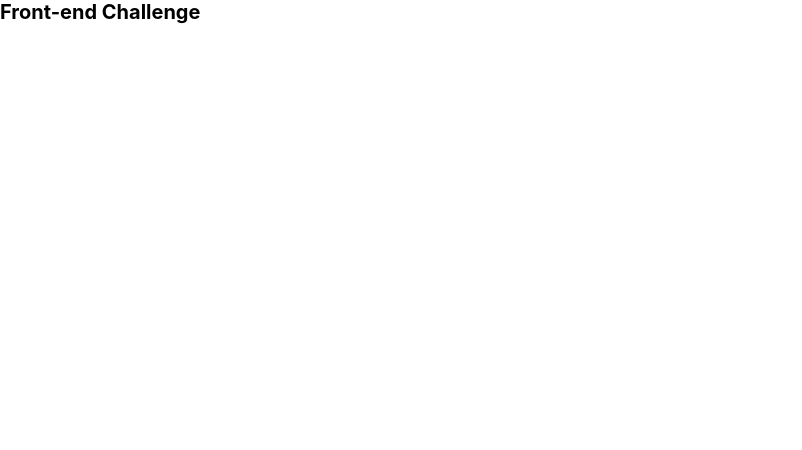
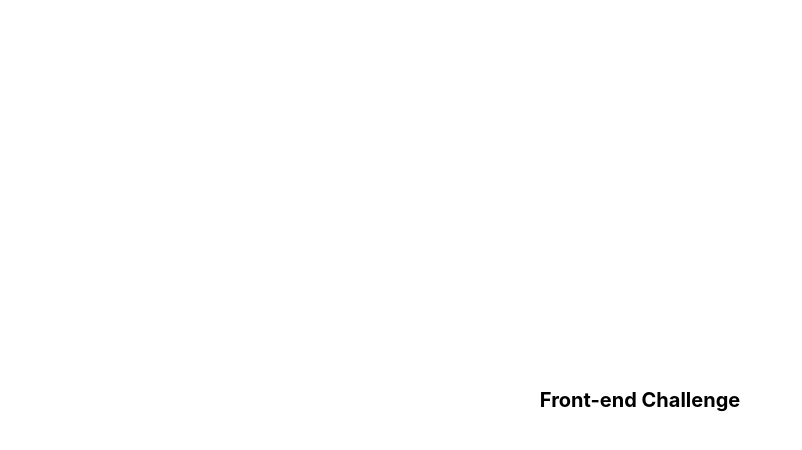
Before and after one commit to ramonmoreira/front-end-challenge-trustly, a Next.js app: page / in a window 1280 px wide. Shown: the top 450 px of the page, without its empty margins (0-802 px from the left). Built offline with nearby package versions, Linux system fonts and the light colour scheme.

Commit message:
Creating folder components, moving older main to component and import on Index page

```diff
--- /dev/null
+++ b/src/components/Main/index.tsx
@@ -0,0 +1,8 @@
+import * as S from './styles'
+
+const Main = ({ title = 'Front-end Challenge' }) => (
+  <S.Wrapper>
+    <h1>{title}</h1>
+  </S.Wrapper>
+)
+export default Main
--- /dev/null
+++ b/src/components/Main/styles.ts
@@ -0,0 +1,14 @@
+import styled from 'styled-components'
+
+export const Wrapper = styled.main`
+  background-color: #fff;
+  color: #000;
+  width: 100%;
+  height: 100%;
+  padding: 3rem;
+  text-align: center;
+  display: flex;
+  flex-direction: column;
+  align-items: center;
+  justify-content: center;
+`
--- a/src/pages/index.tsx
+++ b/src/pages/index.tsx
@@ -1,7 +1,8 @@
-export default function Home({ title = 'Front-end Challenge' }) {
-  return (
-    <>
-      <h1>{title}</h1>
-    </>
-  )
-}
+import Main from 'components/Main'
+
+const Index = () => (
+  <>
+    <Main />
+  </>
+)
+export default Index
```
